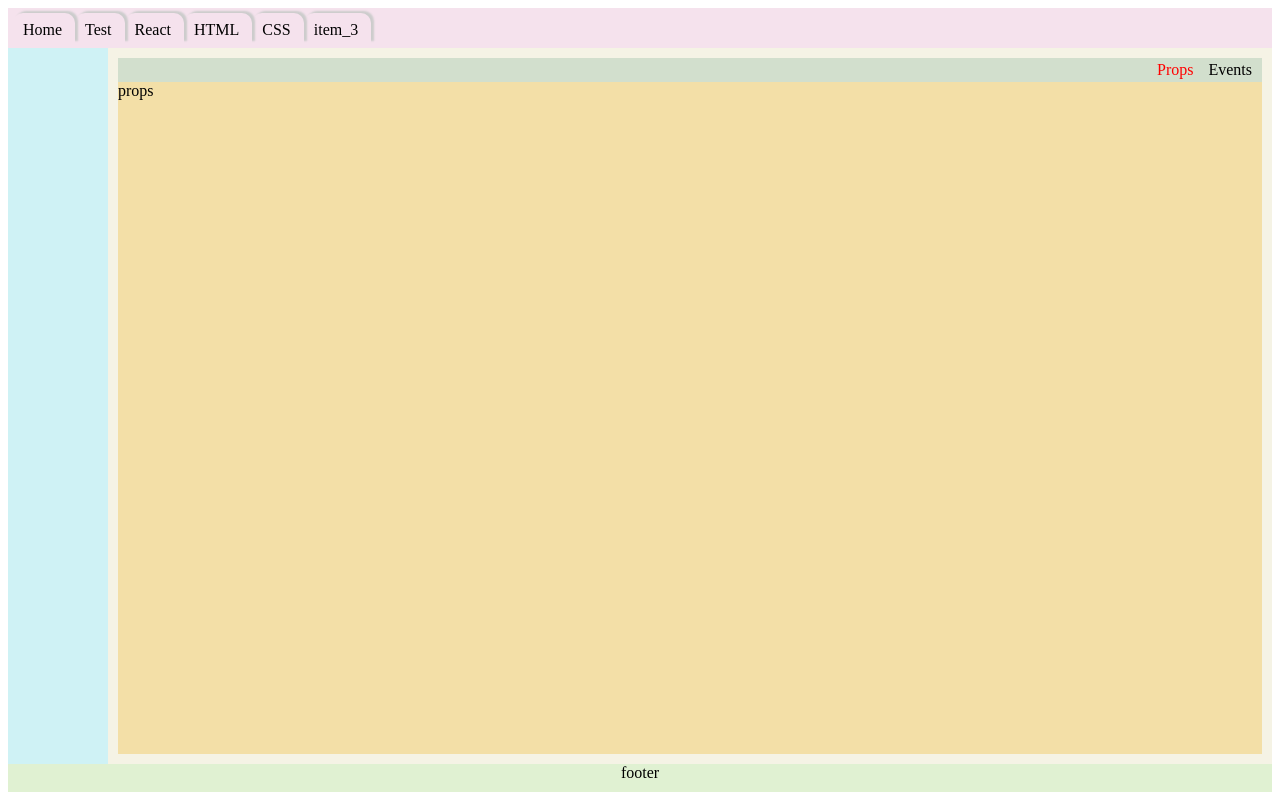
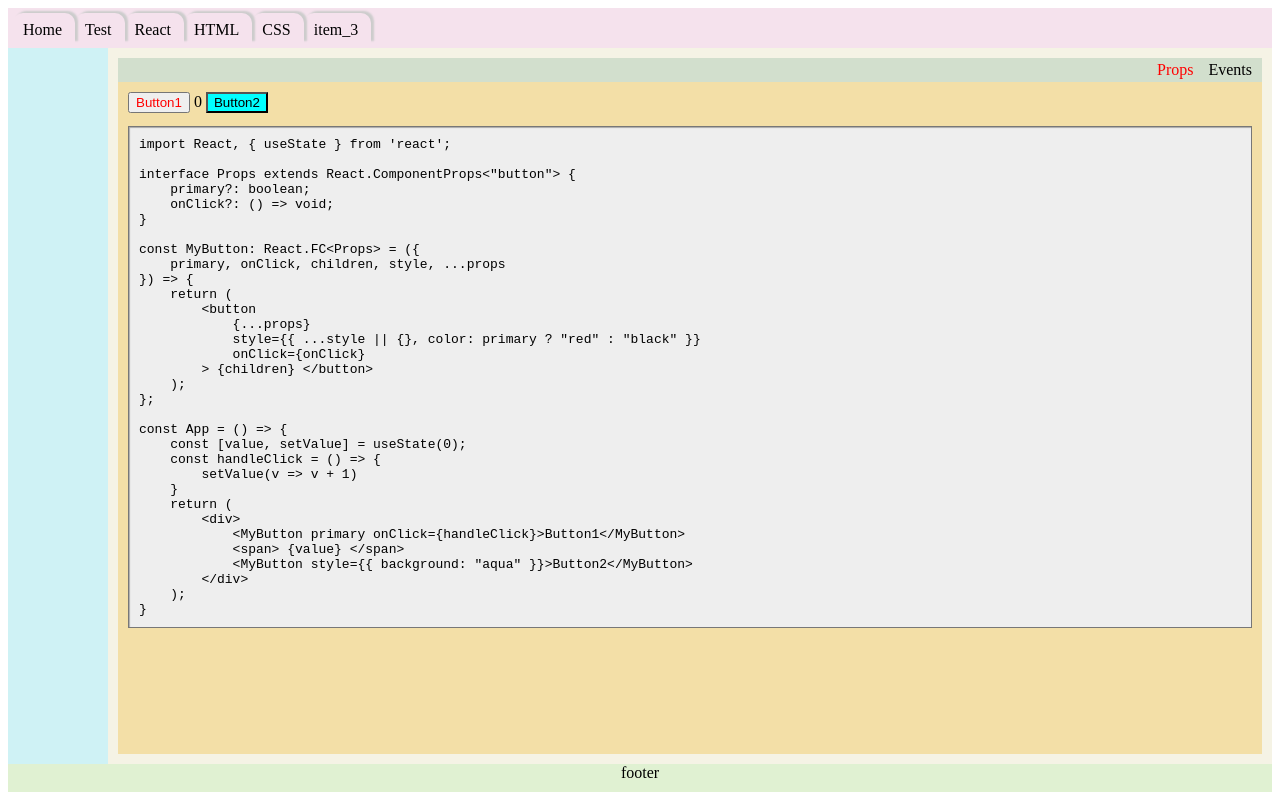
Before and after one commit to gh-prj/site, a React (Create React App) app: page /site/ts/props in a window 1280 px wide. Built offline with nearby package versions, Linux system fonts and the light colour scheme.

Commit message:
Add Props component to TypeScript page

```diff
--- a/src/components/MainContentRoutes.tsx
+++ b/src/components/MainContentRoutes.tsx
@@ -1,8 +1,8 @@
 import React from 'react';
 import { Route, Routes } from 'react-router-dom';
-import Events from '../pages/react/TypeScript/Events';
-import Props from '../pages/react/TypeScript/Props';
-import TypeScript from '../pages/react/TypeScript/TypeScript';
+const Events = React.lazy(() => import('../pages/react/TypeScript/Events'));
+const Props = React.lazy(() => import('../pages/react/TypeScript/Props'));
+const TypeScript = React.lazy(() => import('../pages/react/TypeScript/TypeScript'));
 const UseTransition = React.lazy(() => import('../pages/react/hooks/useTransition/UseTransition'));
 const Redux = React.lazy(() => import('../pages/react/Redux/components/Redux'));
 const TodoList = React.lazy(() => import('../pages/react/Redux/components/TodoList'));
--- a/src/pages/react/TypeScript/Props.tsx
+++ b/src/pages/react/TypeScript/Props.tsx
@@ -1,9 +1,66 @@
-import React from 'react';
+import React, { useState } from 'react';
+interface Props extends React.ComponentProps<"button"> {
+    primary?: boolean;
+    onClick?: () => void;
+}
+const MyButton: React.FC<Props> = ({
+    primary, onClick, children, style, ...props
+}) => {
+    return (
+        <button
+            {...props}
+            style={{ ...style || {}, color: primary ? "red" : "black" }}
+            onClick={onClick}
+        > {children} </button>
+    );
+};
 
 const Props = () => {
+    const [value, setValue] = useState(0);
+    const handleClick = () => {
+        setValue(v => v + 1)
+    }
     return (
         <div>
-            props
+            <MyButton primary onClick={handleClick}>Button1</MyButton>
+            <span> {value} </span>
+            <MyButton style={{ background: "aqua" }}>Button2</MyButton>
+            <pre><code>
+                {
+                    `import React, { useState } from 'react';
+
+interface Props extends React.ComponentProps<"button"> {
+    primary?: boolean;
+    onClick?: () => void;
+}
+
+const MyButton: React.FC<Props> = ({
+    primary, onClick, children, style, ...props
+}) => {
+    return (
+        <button
+            {...props}
+            style={{ ...style || {}, color: primary ? "red" : "black" }}
+            onClick={onClick}
+        > {children} </button>
+    );
+};
+
+const App = () => {
+    const [value, setValue] = useState(0);
+    const handleClick = () => {
+        setValue(v => v + 1)
+    }
+    return (
+        <div>
+            <MyButton primary onClick={handleClick}>Button1</MyButton>
+            <span> {value} </span>
+            <MyButton style={{ background: "aqua" }}>Button2</MyButton>
+        </div>
+    );
+}
+`}
+            </code></pre>
         </div>
     );
 }
--- a/src/pages/react/TypeScript/TypeScript.module.scss
+++ b/src/pages/react/TypeScript/TypeScript.module.scss
@@ -9,6 +9,7 @@
   flex-direction: column;
   & > div {
     overflow-y: scroll;
+    padding: 10px;
   }
   nav {
     position: sticky;
@@ -29,4 +30,11 @@
       }
     }
   }
+  pre {
+    border: 1px solid #777777;
+    box-shadow: 1px 1px 1px #aaa inset;
+    background: #eee;
+    padding: 10px;
+    overflow: scroll;
+  }
 }
--- a/src/pages/react/hooks/useTransition/UseTransition.module.scss
+++ b/src/pages/react/hooks/useTransition/UseTransition.module.scss
@@ -1,2 +1,3 @@
 .container {
+  font-style: normal;
 }
```
